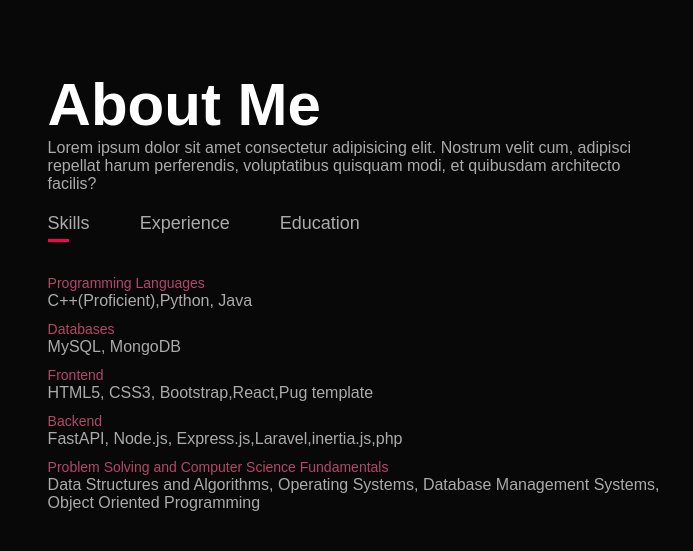
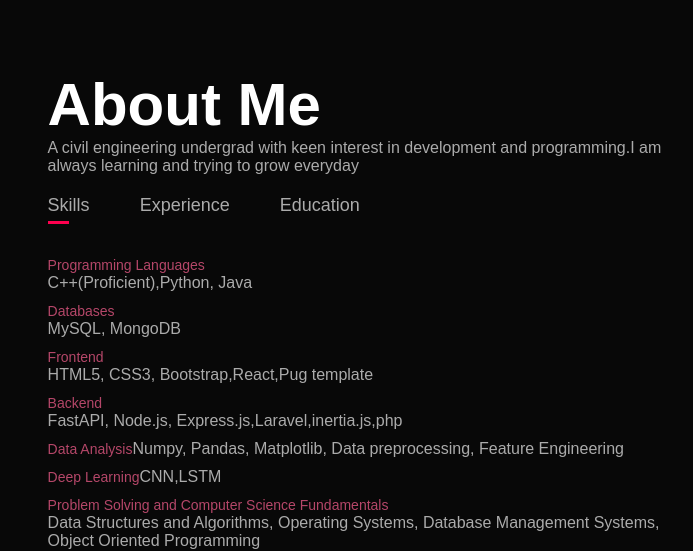
Before and after one commit to mecivil/personal_portfolio, a plain HTML site: page index.html in a window 1280 px wide. Shown: the part 820-1371 px from the top of the page, 490-1183 px from the left. Drawn offline with Linux system fonts and the light colour scheme.

Commit message:
changed about

```diff
--- a/index.html
+++ b/index.html
@@ -38,8 +38,7 @@
                 </div>
                 <div class="about-col-2">
                     <h1 class="sub-title">About Me</h1>
-                    <p>Lorem ipsum dolor sit amet consectetur adipisicing elit. Nostrum velit cum, adipisci repellat
-                        harum perferendis, voluptatibus quisquam modi, et quibusdam architecto facilis?</p>
+                    <p>A civil engineering undergrad with keen interest in development and programming.I am always learning and trying to grow everyday</p>
                     <div class="tab-titles">
                         <p class="tab-links active-link " onclick="opentab('skills')">Skills</p>
                         <p class="tab-links" onclick="opentab('experience')">Experience</p>
@@ -51,6 +50,8 @@
                             <li><span>Databases</span><br>MySQL, MongoDB</li>
                             <li><span>Frontend</span><br>HTML5, CSS3, Bootstrap,React,Pug template</li>
                             <li><span>Backend</span><br>FastAPI, Node.js, Express.js,Laravel,inertia.js,php</li>
+                            <li><span>Data Analysis</span>Numpy, Pandas, Matplotlib, Data preprocessing, Feature Engineering</li>
+                            <li><span>Deep Learning</span>CNN,LSTM</li>
                             <li><span>Problem Solving and Computer Science Fundamentals</span><br>Data Structures and
                                 Algorithms, Operating Systems, Database Management Systems, Object Oriented Programming
                             </li>
@@ -62,11 +63,9 @@
                                     Intern</span><br>Worked on an android app to switch on and off LEDs along with a
                                 timer and implemented brightness control with Arduino and ESP8266.Worked on another
                                 android app to get data from a potentiometer using Arduino and ESP8266</li>
-                            <!-- <li><span>Android Development</span><br>Designing Web/App interfaces</li>
-                            <li><span>Machine Learning</span><br>Working on Sentiment Analysis on Amazon Fine Food
-                                Review Dataset to use the predicted probabilities to create new Score such as 4.5 in
-                                between a and 5 that would reduce the imbalance in the dataset as well improve the
-                                accuracy with CNN deep learning model.</li> -->
+                            <li><span>Solved over 750 DSA problems on Leetcode.Have SQL 50 badge on Leetcode.1750+ Contest rating on Leetcode,Best Global         Rank:1965 (Leetcode Weekly Contest 363) </span></li>
+                           <li><span>Secured rank 1 at Darkode (Coding event organized at Megalith 2024 by Dept. of Civil Engineering, IIT Kharagpur)</span></li>
+                            <li><span>Pupil at Codeforces and 3 *  rated on Codechef (Competitive Coding Platforms)</span></li>
                         </ul>
                     </div>
                     <div class="tab-contents" id="education">
```
